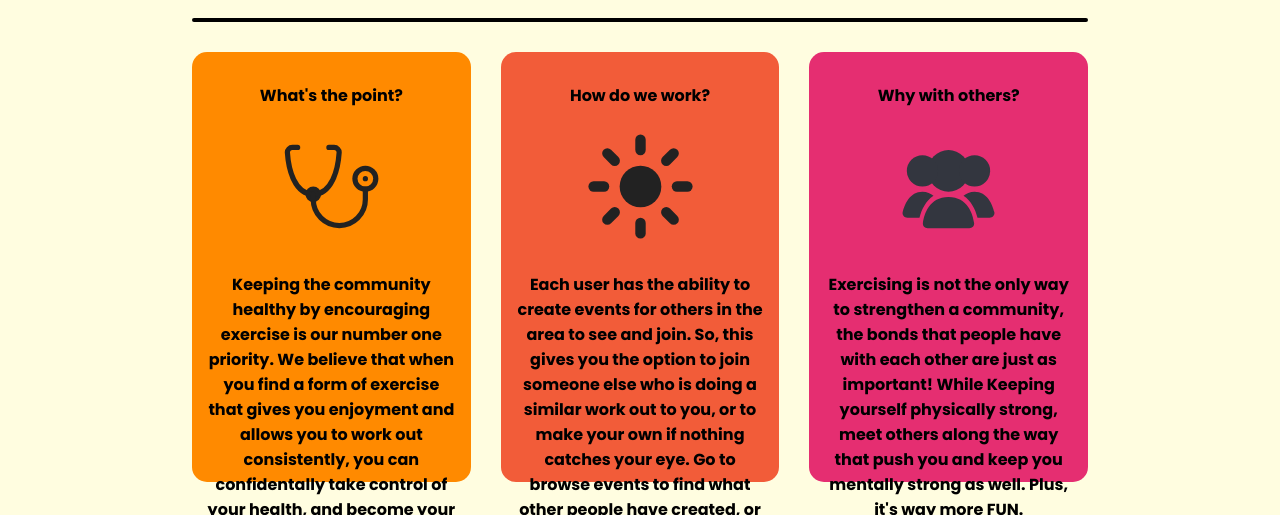
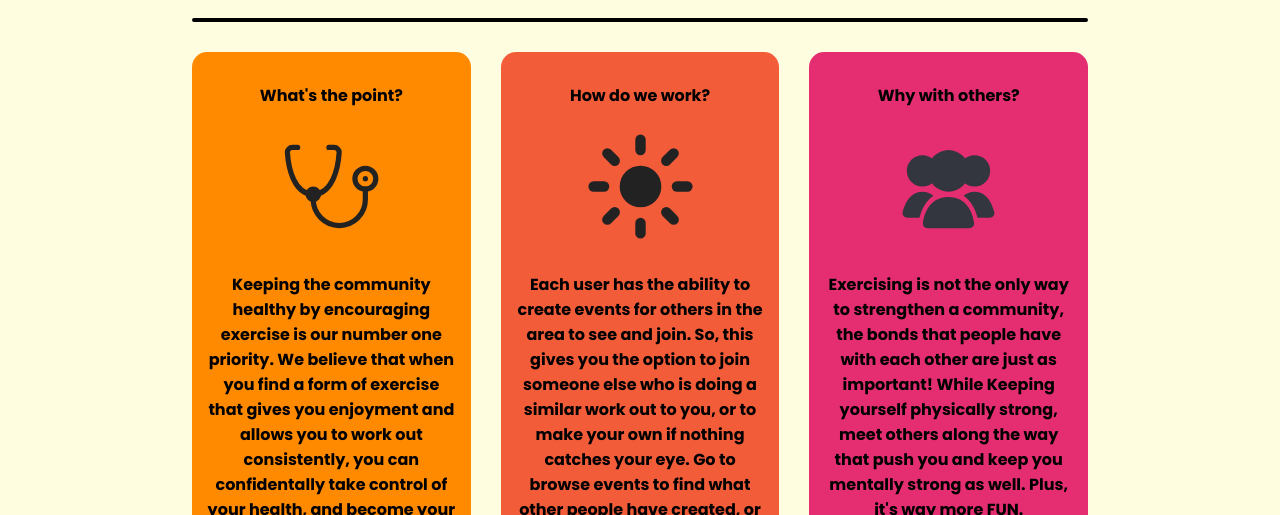
Before and after one commit to radang2014/cs120-final, a website: page pages/home.html in a window 1280 px wide. Shown: the part 585-1100 px from the top of the page. Drawn offline with Linux system fonts and the light colour scheme; files whose address does not match are found by name.

Commit message:
Fix a few aesthetics issues

```diff
--- a/style/homestyle.css
+++ b/style/homestyle.css
@@ -130,7 +130,7 @@ nav ul li a:hover {
 .TextBox {
     padding: 15px;
     width: 33%;
-    height: 400px;
+    height: 500px;
     border-radius: 15px;
 }
 
--- a/style/login_style.css
+++ b/style/login_style.css
@@ -70,6 +70,7 @@ body {
 
 .LoginButton:hover {
     background-color: rgb(214, 214, 214);
+}
 
 .smallText {
     font-size: 15px;
```
